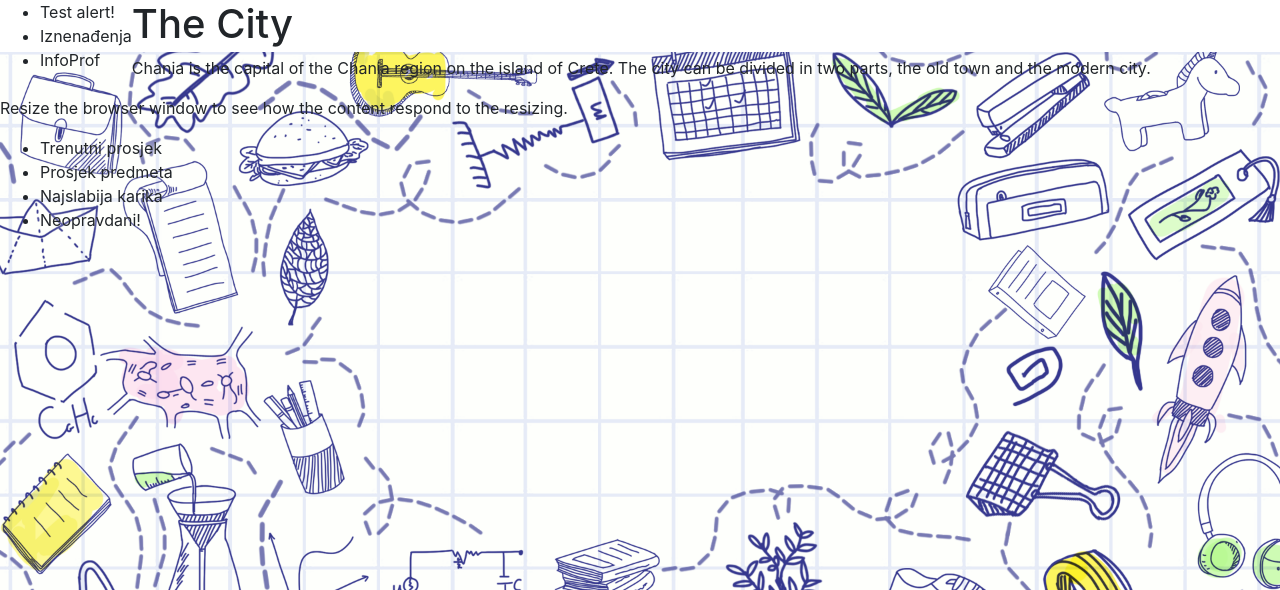
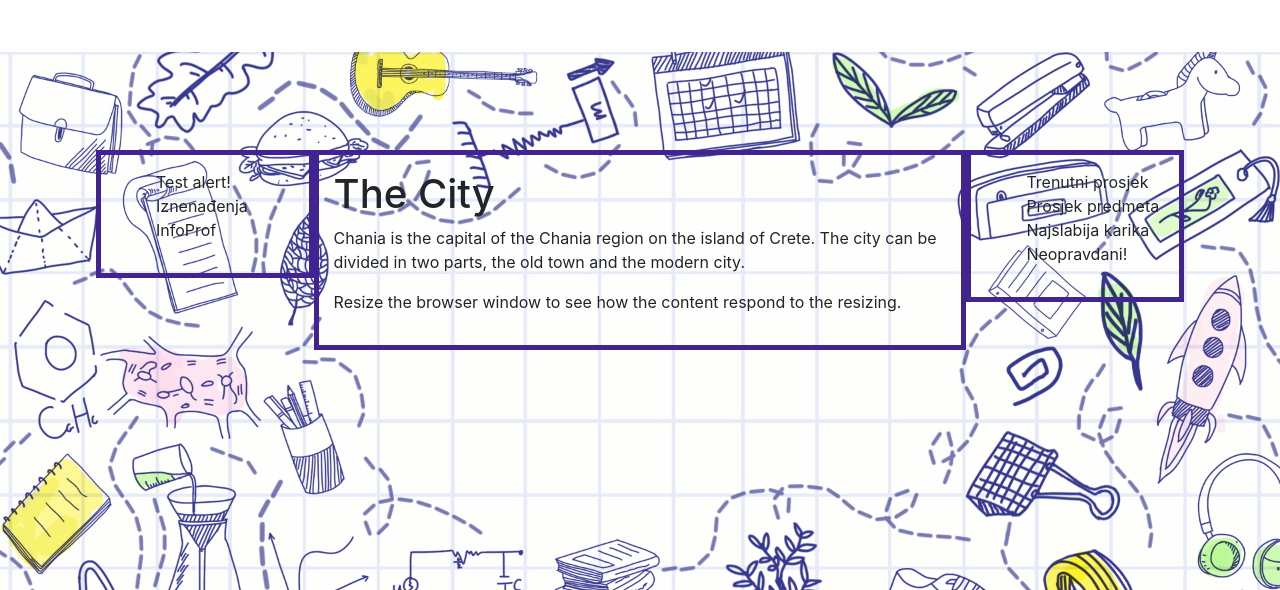
Before and after one commit to pericabartulovic/e-Pernica, a PHP site: page /ulogiran.php in a window 1280 px wide. Shown: the part 48-638 px from the top of the page. Run offline with PHP 8.4, Linux system fonts and the light colour scheme.

Commit message:
Add files via upload

```diff
--- a/e-Pernica/css/style.css
+++ b/e-Pernica/css/style.css
@@ -7,8 +7,24 @@ body, html {
     background-repeat: no-repeat;
     background-size: contain;
 }
+* {
+    box-sizing: border-box;
+  }
 
 
+  .meni {
+    width: 20%;
+    float: left;
+    padding: 15px;
+    border: 5px solid rgb(65, 36, 145);
+  }
+
+  .sredisnji {
+    width: 60%;
+     float: left;
+    padding: 15px;
+    border: 5px solid rgb(65, 36, 145);
+  }
 
 #navigacija{
     padding: 0rem 1rem;
@@ -16,6 +32,7 @@ body, html {
 
 ul{
     float: left;
+    list-style: none;
 }
 li{
     text-shadow: 0 0 10px white;
@@ -25,12 +42,17 @@ li{
     width: 300px;
     margin: 0 auto;
 }
+.wrapper-main2{
+    padding-top: 150px;
+    width: 85%;
+    margin: 0 auto;
+}
 .pozdrav{
     text-align: center;
     display: inline-block;
 }
 #login_out_upozorenje{
-        color: steelblue;
+        color: #3c3e92;
 }
 #login_out_upozorenje2{
     color: rgb(255, 255, 255);
@@ -38,15 +60,11 @@ li{
     margin-right:40rem;
     text-shadow: 0 0 3px white;
 }
-
-
-
 #signupbutton{
-    color: rgb(194, 194, 194);
+    color: #a0a2c9;
     text-decoration: none;
-    border: midnightblue;
-    margin-top: 10px;
-
+    margin-top: 2rem;
+    margin-left: 0.5rem;
 }
 a#signupbutton:hover{
     background-color: rgb(23, 162, 184);
@@ -56,11 +74,6 @@ a#signupbutton:hover{
 }
 .wrapper-main{
     margin-top: 10px;
-}
-.section-default{
-    width: 500px;
-    margin: auto;
-    background-color: rgba(0,0,0,.075);
 }
 a.nav-link.active{
     color: seashell;
@@ -73,9 +86,11 @@ li:hover{
 .form-inline{
     margin-block: 3px;
 }
-
 input.form-control.mr-sm-2{
     margin-top: 3px;
+}
+.signup-form-button{
+    color: #3c3e92;
 }
 
 /* .form-group{
```
